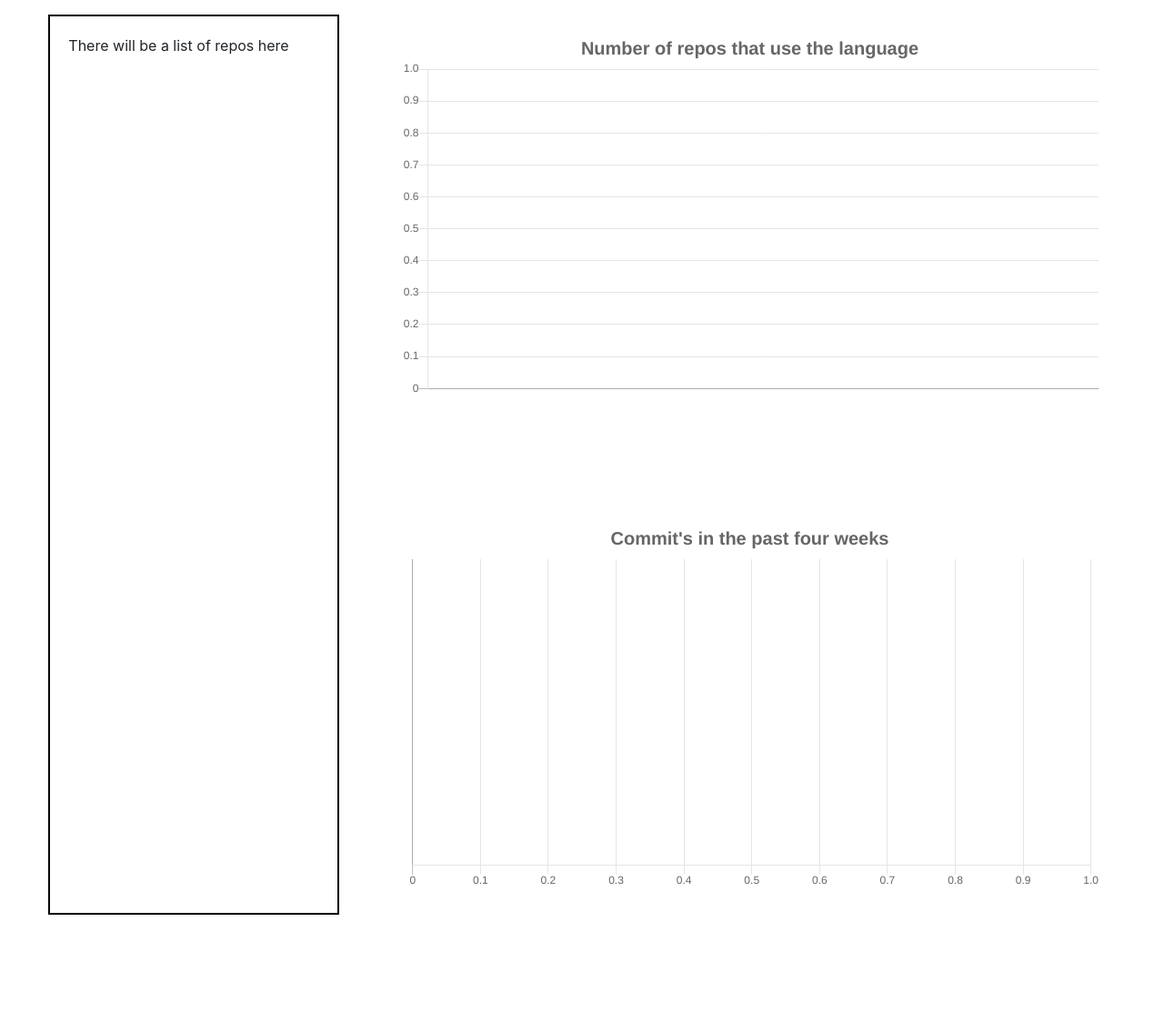
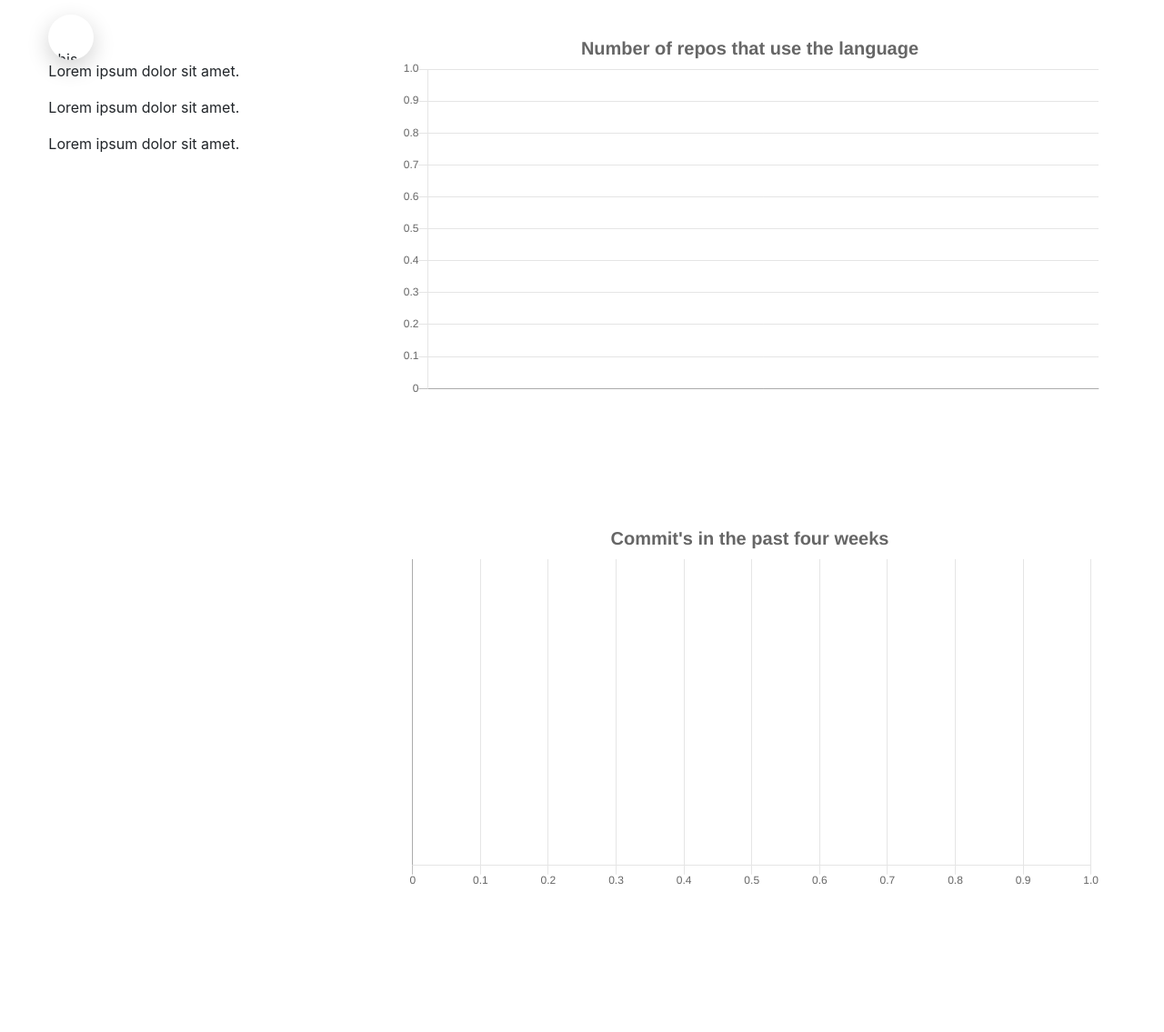
Before and after one commit to SWENG-2022-Main-Group-8/SWENG-VISUALISATION, a Flask app: template server/templates/results2.html in a window 1280 px wide. Shown: the part 976-2111 px from the top of the page at 91% size. Run offline with Flask 2, Linux system fonts and the light colour scheme; the template is opened without the code that fills it, so the values that code supplies are empty; some libraries are stand-ins or nearby versions.

Commit message:
Set-up for repo carousel

```diff
--- a/server/static/styles/styles.css
+++ b/server/static/styles/styles.css
@@ -31,8 +31,17 @@
 }
 
 .repo{
-    width: 50%;
-    float: left;
-    padding: 20px;
-    border: 2px solid black;
+    margin: 0;
+    padding: 0;
+    box-sizing: border-box;
 }
+
+.img {
+    height: 50px;
+    width: 50px;
+    border-radius: 50%;
+    padding: 5px;
+    overflow: hidden;
+    background: #fff;
+    box-shadow: 0 8px 24px rgba(0, 0, 0, 0.18);
+}
--- a/server/templates/results2.html
+++ b/server/templates/results2.html
@@ -68,9 +68,30 @@
             </div>
             <div class="row justify-content-center mt-3">
                 <div class="repo col-xl-3">
-                    <div class="repos-col">
-                        There will be a list of repos here
-                    </div>
+                    <!-- <div class="repos-col"> -->
+                        <div class="repoCards">
+                            <div class="outer">
+                                <div class="repoCard" style="--delay: -1;">
+                                    <div class="header">
+                                        <div class="profile">
+                                            <div class="img">
+                                                <img src="{{ userData.avatar_url }}" alt="">
+                                                <div class="details">
+                                                    <h4>{{ userData.login }}</h4>
+                                                    <p>this will be the repo name</p>
+                                                </div>
+                                            </div>
+                                        </div>
+                                    </div>
+                                    <div class="statistics">
+                                        <p>Lorem ipsum dolor sit amet.</p>
+                                        <p>Lorem ipsum dolor sit amet.</p>
+                                        <p>Lorem ipsum dolor sit amet.</p>
+                                    </div>
+                                </div>
+                            </div>
+                        </div>
+                    <!-- </div> -->
                 </div>
                 <div class="col-xl-8">
                     <div class="row justify-content-center">
```
